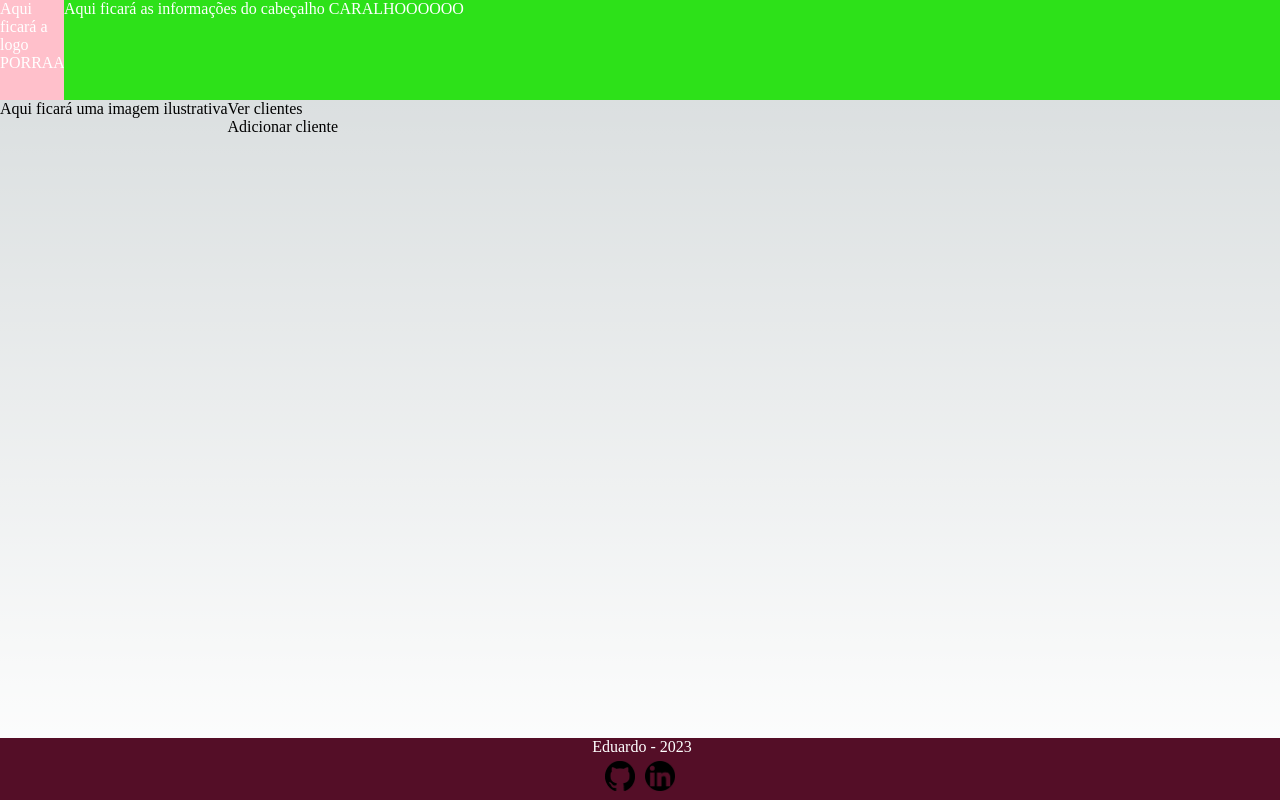
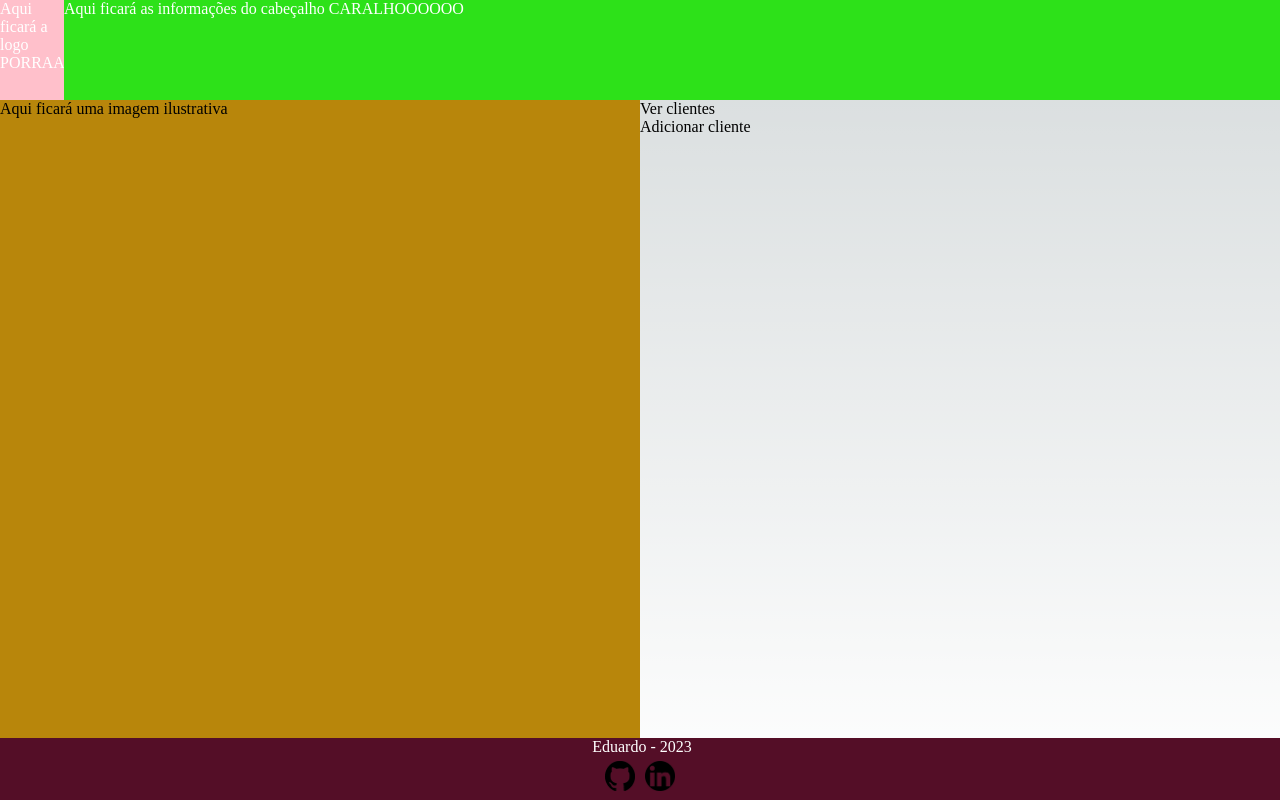
Before and after one commit to EduardoGomesSa/cadastro-cliente-next, a Next.js app: page / in a window 1280 px wide. Built offline with nearby package versions, Linux system fonts and the light colour scheme.

Commit message:
definição de 50% do espaço para a imagem

```diff
--- a/src/components/aside.tsx
+++ b/src/components/aside.tsx
@@ -1,6 +1,8 @@
+import styles from '../styles/Aside.module.css'
+
 export default function Aside(){
     return (
-        <div>
+        <div className={styles.aside}>
             Aqui ficará uma imagem ilustrativa
         </div>
     )
--- a/src/styles/Aside.module.css
+++ b/src/styles/Aside.module.css
@@ -1,3 +1,6 @@
 .aside{
     display: flex;
+    width: 50%;
+
+    background-color: darkgoldenrod;
 }
```
